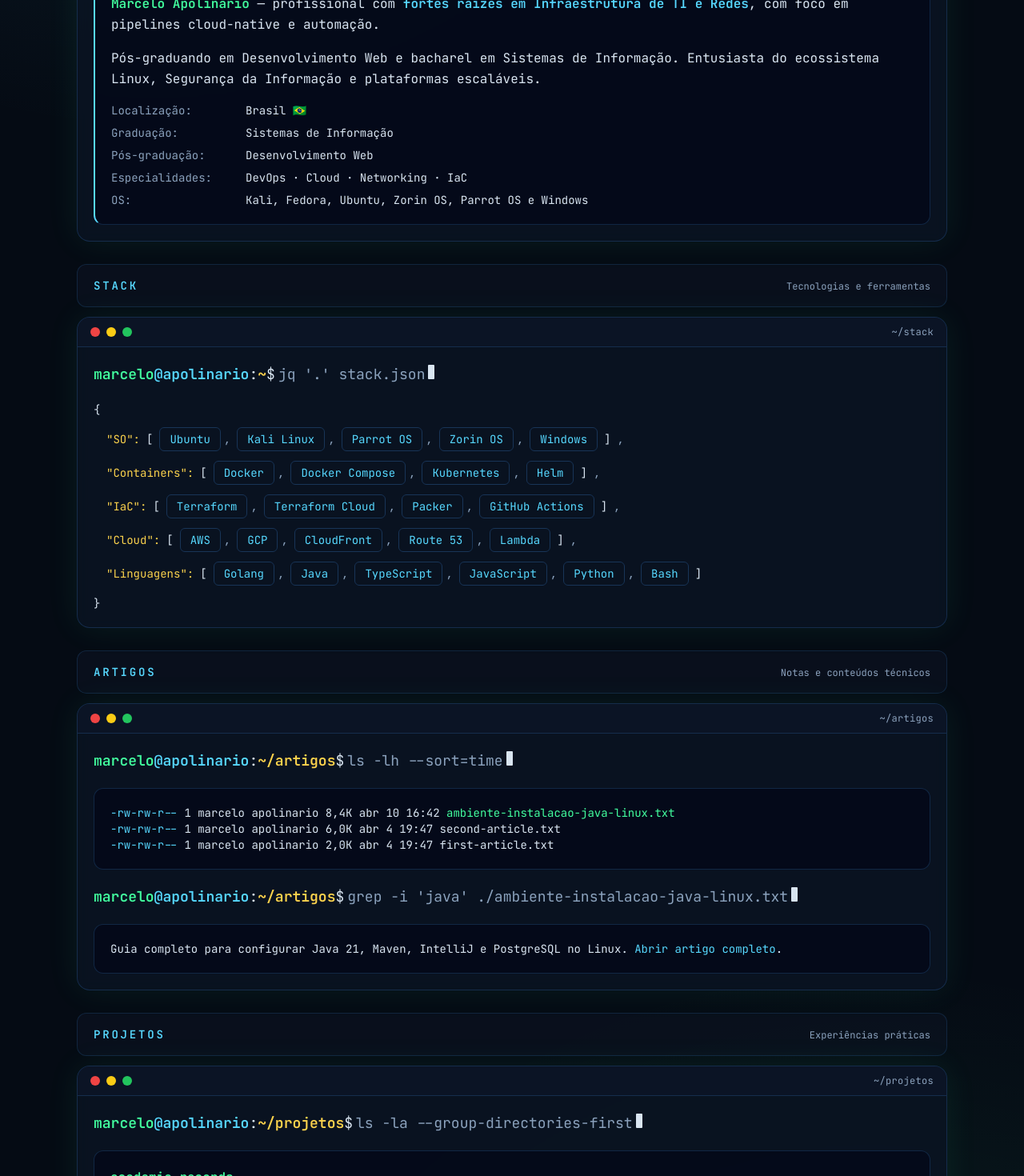
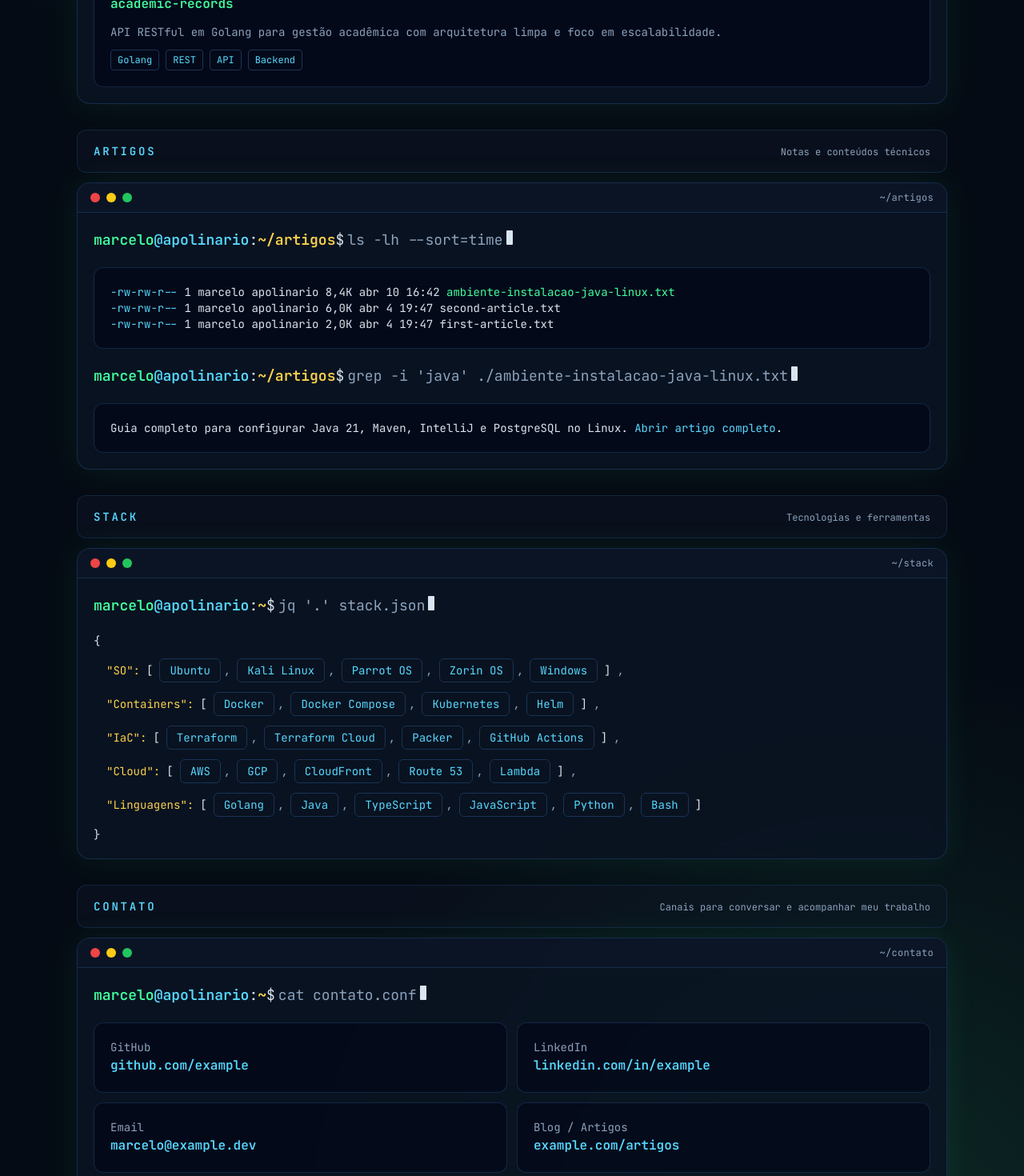
Before and after one commit to apolinario0x21/sturdy-parakeet, a Next.js app: page / in a window 1280 px wide. Shown: the part 660-2130 px from the top of the page at 80% size. Built offline with nearby package versions, Linux system fonts and the light colour scheme.

Commit message:
refactor home section order and contact focus

```diff
--- a/app/page.tsx
+++ b/app/page.tsx
@@ -1,16 +1,14 @@
 import { Articles } from '@/components/sections/Articles';
-import { About } from '@/components/sections/About';
 import { Hero } from '@/components/sections/Hero';
 import { Links } from '@/components/sections/Links';
 import { Projects } from '@/components/sections/Projects';
 import { Stack } from '@/components/sections/Stack';
 
 const sectionItems = [
-  { id: 'about', label: 'About', subtitle: 'Quem sou e foco atual', component: <About /> },
+  { id: 'projetos', label: 'Projetos', subtitle: 'Experiências práticas', component: <Projects /> },
+  { id: 'artigos', label: 'Artigos', subtitle: 'Notas e conteúdos técnicos', component: <Articles /> },
   { id: 'stack', label: 'Stack', subtitle: 'Tecnologias e ferramentas', component: <Stack /> },
-  { id: 'artigos', label: 'Artigos', subtitle: 'Notas e conteúdos técnicos', component: <Articles /> },
-  { id: 'projetos', label: 'Projetos', subtitle: 'Experiências práticas', component: <Projects /> },
-  { id: 'links', label: 'Links', subtitle: 'Contatos e presença online', component: <Links /> }
+  { id: 'contato', label: 'Contato', subtitle: 'Canais para conversar e acompanhar meu trabalho', component: <Links /> }
 ] as const;
 
 export default function HomePage() {
@@ -18,7 +16,7 @@
     <main className="mx-auto grid min-h-screen w-full max-w-6xl grid-cols-1 gap-4 px-2.5 py-3 sm:gap-6 sm:px-4 sm:py-6 lg:px-8">
       <Hero />
 
-      <div className="grid grid-cols-1 gap-5 sm:gap-7">
+      <div className="grid grid-cols-1 gap-6 sm:gap-8">
         {sectionItems.map((item) => (
           <section key={item.id} id={item.id} className="grid grid-cols-1 gap-3 scroll-mt-6 sm:scroll-mt-8">
             <header className="section-header">
--- a/components/sections/Links.tsx
+++ b/components/sections/Links.tsx
@@ -1,17 +1,20 @@
 import { Prompt } from '@/components/Prompt';
 import { TerminalWindow } from '@/components/TerminalWindow';
 
-const links = [
+const resumeLink: [string, string] | null = null;
+
+const links: [string, string][] = [
   ['GitHub', 'github.com/example'],
   ['LinkedIn', 'linkedin.com/in/example'],
+  ['Email', 'marcelo@example.dev'],
   ['Blog / Artigos', 'example.com/artigos'],
-  ['Email', 'marcelo@example.dev']
+  ...(resumeLink ? [resumeLink] : [])
 ];
 
 export function Links() {
   return (
-    <TerminalWindow title="~/links">
-      <Prompt command="cat links.conf" />
+    <TerminalWindow title="~/contato">
+      <Prompt command="cat contato.conf" />
       <div className="grid gap-3 sm:grid-cols-2">
         {links.map(([label, value]) => (
           <div key={label} className="terminal-output">
```
